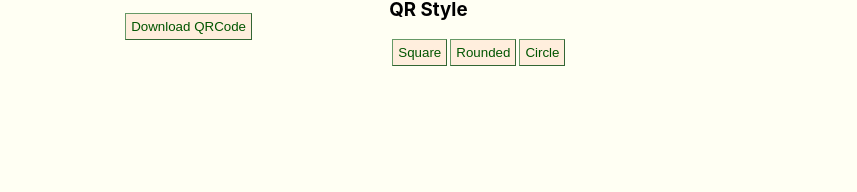
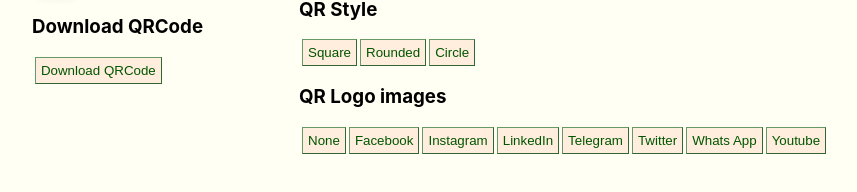
Before and after one commit to Rahulshahare/qrcode-gen, a React (Create React App) app: page / in a window 1280 px wide. Shown: the part 196-388 px from the top of the page, without its empty margins (211-1068 px from the left). Built offline with nearby package versions, Linux system fonts and the light colour scheme.

Commit message:
logo images are dynamic now

```diff
--- a/src/App.js
+++ b/src/App.js
@@ -1,6 +1,12 @@
 import React, { useRef, useState } from 'react';
 import { QRCode } from 'react-qrcode-logo';
 import faceBookLogo from './socialMediaLogos/faceBookLogo.svg';
+import instagramLogo from './socialMediaLogos/instagramLogo.svg';
+import linkedInLogo from './socialMediaLogos/linkedInLogo.svg';
+import telegramLogo from './socialMediaLogos/telegramLogo.svg';
+import twitterLogo from './socialMediaLogos/twitterLogo.svg';
+import whatsAppLogo from './socialMediaLogos/whatsAppLogo.svg';
+import youTubeLogo from './socialMediaLogos/youTubeLogo.svg';
 import './index.css'
 
 function App() {
@@ -8,6 +14,8 @@ function App() {
   const [qrStyle, SetqrStyle] = useState("squares");
   const [eyeRadius, SeteyeRadius] = useState(0);
   const [qrContent, SetqrContent] = useState('tel:727610182000');
+  const [qrLogoImage, SetqrLogoImage] = useState(null);
+
 
 
   const frameStyle = {
@@ -84,7 +92,7 @@ function App() {
             eyeColor='#388E3C'
             qrStyle= {qrStyle}
             quietZone={10}
-            logoImage={faceBookLogo}
+            logoImage={qrLogoImage ? qrLogoImage : undefined}
             logoPaddingStyle='circle'
             logoPadding={0}
             logoHeight={30}
@@ -122,6 +130,17 @@ function App() {
           <button onClick={()=>SeteyeRadius(5)}>Rounded</button>
           <button onClick={()=>SeteyeRadius(50)}>Circle</button>
         </div>
+        <div className='qrLogoImages'>
+          <h3>QR Logo images</h3>
+          <button onClick={()=>SetqrLogoImage()}>None</button>
+          <button onClick={()=>SetqrLogoImage(faceBookLogo)}>Facebook</button>
+          <button onClick={()=>SetqrLogoImage(instagramLogo)}>Instagram</button>
+          <button onClick={()=>SetqrLogoImage(linkedInLogo)}>LinkedIn</button>
+          <button onClick={()=>SetqrLogoImage(telegramLogo)}>Telegram</button>
+          <button onClick={()=>SetqrLogoImage(twitterLogo)}>Twitter</button>
+          <button onClick={()=>SetqrLogoImage(whatsAppLogo)}>Whats App</button>
+          <button onClick={()=>SetqrLogoImage(youTubeLogo)}>Youtube</button>
+        </div>
       </div>
     </div>
   );
```
